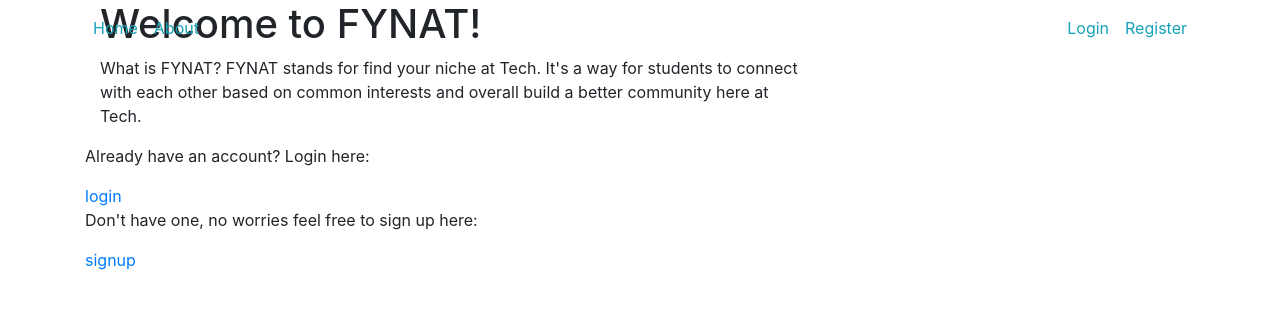
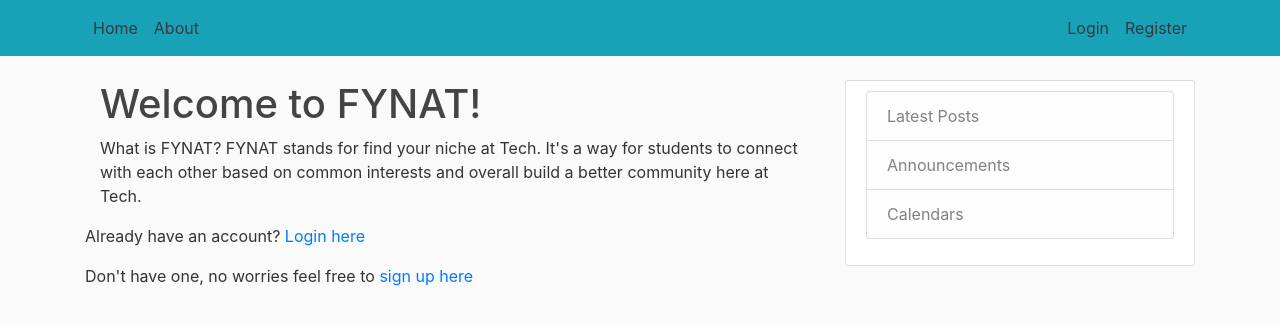
Before and after one commit to DataScience-GT/FYNAT, a Django app: page / in a window 1280 px wide. Shown: the top 325 px of the page. Run offline with Django 3.2, Linux system fonts and the light colour scheme; some libraries are stand-ins or nearby versions.

Commit message:
minor visual tweaks

```diff
--- a/templates/base.html
+++ b/templates/base.html
@@ -20,25 +20,25 @@
 </head>
 <body>
     <header class="site-header">
-      <nav class="navbar navbar-expand-md navbar-dark bg-steel fixed-top">
+      <nav class="navbar navbar-expand-md navbar-dark bg-info fixed-top">
         <div class="container">
-          <!--<a class="navbar-brand mr-4" href="{% url 'dashboard-home' %}">Django Blog</a> -->
+          <!--<a class="navbar-brand mr-4" href="{% url 'dashboard-home' %}">Django Blog</a>-->
           <button class="navbar-toggler" type="button" data-toggle="collapse" data-target="#navbarToggle" aria-controls="navbarToggle" aria-expanded="false" aria-label="Toggle navigation">
           <span class="navbar-toggler-icon"></span>
           </button>
           <div class="collapse navbar-collapse" id="navbarToggle">
             <div class="navbar-nav mr-auto">
-              <a class="nav-item nav-link text-info" href="{% url 'dashboard-home' %}">Home</a>
-              <a class="nav-item nav-link text-info" href="{% url 'dashboard-about' %}">About</a>
+              <a class="nav-item nav-link text-dark" href="{% url 'dashboard-home' %}">Home</a>
+              <a class="nav-item nav-link text-dark" href="{% url 'dashboard-about' %}">About</a>
             </div>
             <!-- Navbar Right Side -->
             <div class="navbar-nav">
               {% if user.is_authenticated %}
-                <a class="nav-item nav-link text-info" href="{% url 'profile' %}">Profile</a>
-                <a class="nav-item nav-link text-info" href="{% url 'logout' %}">Logout</a>
+                <a class="nav-item nav-link text-dark" href="{% url 'profile' %}">Profile</a>
+                <a class="nav-item nav-link text-dark" href="{% url 'logout' %}">Logout</a>
               {% else %}
-                <a class="nav-item nav-link text-info" href="{% url 'login' %}">Login</a>
-                <a class="nav-item nav-link text-info" href="{% url 'signup' %}">Register</a>
+                <a class="nav-item nav-link text-dark" href="{% url 'login' %}">Login</a>
+                <a class="nav-item nav-link text-dark" href="{% url 'signup' %}">Register</a>
               {% endif %}
             </div>
           </div>
@@ -61,19 +61,16 @@
         <div class="col-md-4">
           <div class="content-section">
             <!--<h3>Our Sidebar</h3> -->
-            <!--
-            <p class='text-muted'>You can put any information here you'd like.
               <ul class="list-group">
                 <li class="list-group-item list-group-item-light">Latest Posts</li>
                 <li class="list-group-item list-group-item-light">Announcements</li>
                 <li class="list-group-item list-group-item-light">Calendars</li>
-                <li class="list-group-item list-group-item-light">etc</li>
               </ul>
             </p>
           </div>
         </div>
       </div>
-    </main> -->
+    </main>
 
     <!-- Optional JavaScript -->
     <!-- jQuery first, then Popper.js, then Bootstrap JS -->
--- a/templates/home.html
+++ b/templates/home.html
@@ -13,9 +13,7 @@
         <h1> Welcome to FYNAT! </h1>
         <p> What is FYNAT? FYNAT stands for find your niche at Tech. It's a way for students to connect with each other based on common interests and overall build a better community here at Tech.
     </div>
-  <p>Already have an account? Login here: </p>
-  <a href="{% url 'login' %}">login</a>
-  <p> Don't have one, no worries feel free to sign up here: </p>
-  <a href = "{% url 'signup' %}"> signup</a>
+  <p>Already have an account? <a href="{% url 'login' %}">Login here</a></p>
+  <p> Don't have one, no worries feel free to <a href = "{% url 'signup' %}">sign up here</a> </p>
 {% endif %}
 {% endblock %}
```
Also changed, not shown: dashboard/static/dashboard/main.css (renamed from dashboard/static/main.css), db.sqlite3.
